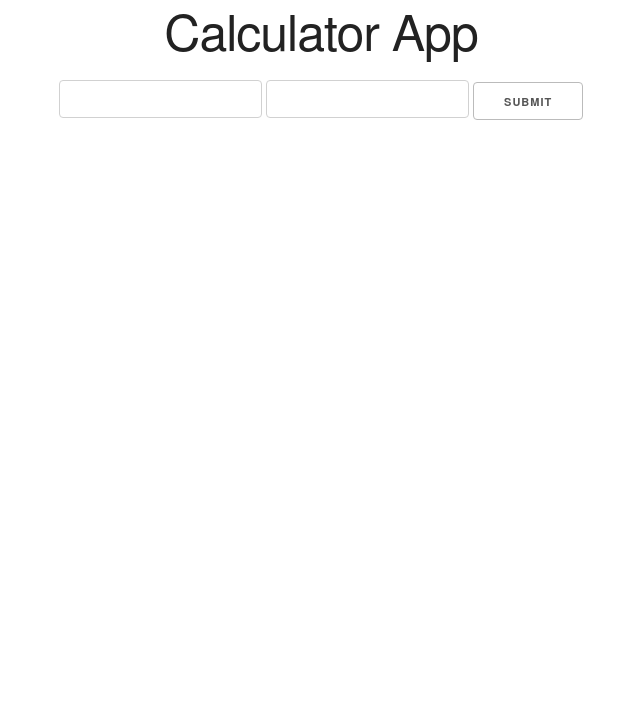
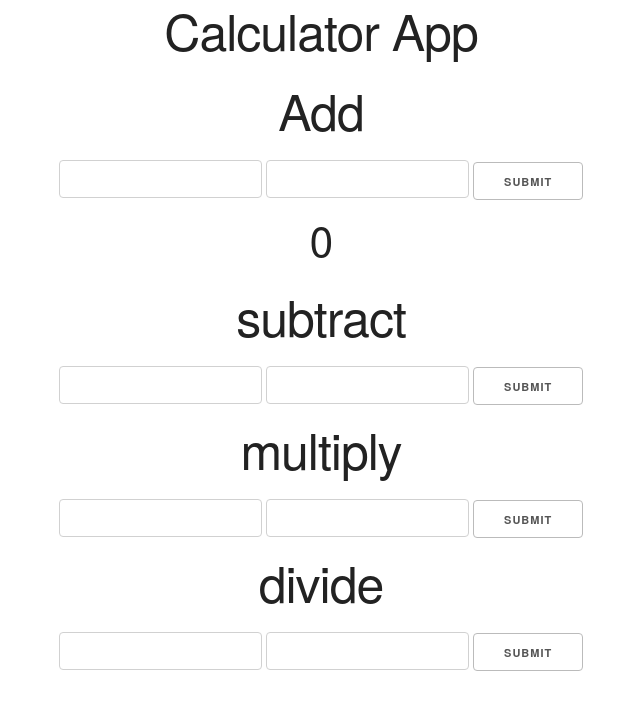
Before and after one commit to JimJams20/calculator, a plain HTML site: page index.html in a window 1280 px wide. Shown: the whole page, without its empty margins (319-959 px from the left). Drawn offline with Linux system fonts and the light colour scheme.

Commit message:
created adder method and linked dom

```diff
--- a/index.html
+++ b/index.html
@@ -1,5 +1,6 @@
 <!DOCTYPE html>
 <html>
+
 <head>
     <meta charset="utf-8">
     <meta http-equiv="X-UA-Compatible" content="IE=edge">
@@ -8,17 +9,46 @@
     <link rel="stylesheet" type="text/css" media="screen" href="./public/css/normalize.css">
     <link rel="stylesheet" type="text/css" media="screen" href="./public/css/skeleton.css">
     <link rel="stylesheet" type="text/css" media="screen" href="./public/css/style.css">
+    <script src="./public/js/calculator.js"></script>
+</head>
 
-</head>
 <body>
 
-   <div class="container">
-        <header><h1>Calculator App</h1></header>
-       <div class="adder">
-<input type="number" id="val1">
-<input type="number" id="val2">
-<button>Submit</button>
-       </div>
-   </div>
+    <div class="container">
+        <header>
+            <h1>Calculator App</h1>
+        </header>
+        <div class="adder">
+            <h1>Add</h1>
+            <input type="number" id="add1">
+            <input type="number" id="add2">
+            <button id="addsubmit">Submit</button>
+            <h2 class="addresult">0</h2>
+        </div>
+        <div class="subtractor">
+        <h1>subtract</h1>
+        <input type="number" id="subtract1">
+        <input type="number" id="subtract2">
+        <button id="subtractsubmit">Submit</button>
+        <div class="subtractresult"></div>
+    </div>
+    <div class="multiplier">
+    <h1>multiply</h1>
+    <input type="number" id="multiply1">
+    <input type="number" id="multiply2">
+    <button id="multiplysubmit">Submit</button>
+    <div class="multiplyresult"></div>
+    </div>
+    <div class="divider">
+    <h1>divide</h1>
+    <input type="number" id="divide1">
+    <input type="number" id="divide2">
+    <button id="dividesubmit">Submit</button>
+    <div class="divideresult"></div>
+    </div>
+
+    </div>
+    <script src="./public/js/calculatorDom.js"></script>
 </body>
+
 </html>
--- /dev/null
+++ b/public/js/calculator.js
@@ -0,0 +1,4 @@
+function adder(a,b){
+    console.log(a + b)
+    return a + b;
+}
--- /dev/null
+++ b/public/js/calculatorDom.js
@@ -0,0 +1,13 @@
+var val1 = document.querySelector("#add1");
+var val2 = document.querySelector("#add2");
+var button = document.querySelector("#addsubmit");
+var result = document.querySelector(".addresult");
+console.log(val1.value);
+
+function final(){
+    result.innerHTML = adder(parseFloat(val1.value), parseFloat(val2.value))
+}
+
+
+
+button.addEventListener("click", final)
```
Also changed, not shown: public/js/app.js (deleted).
